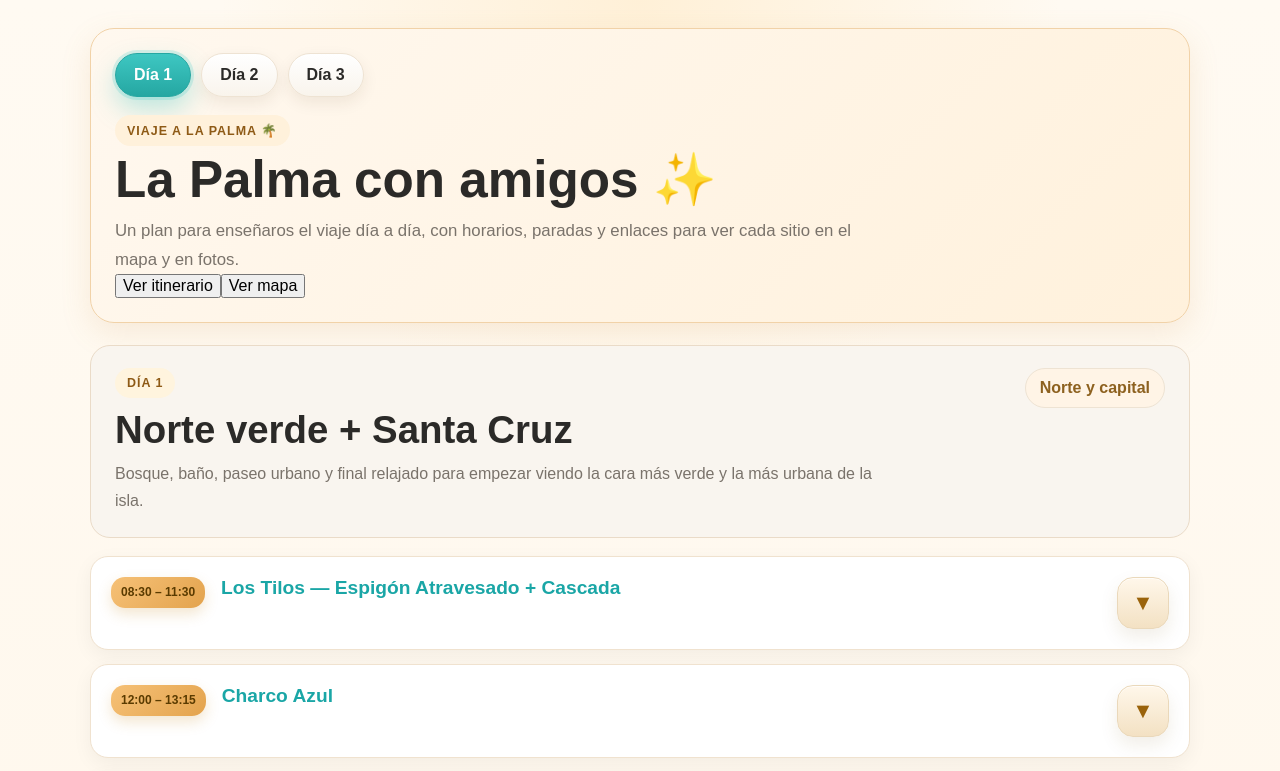
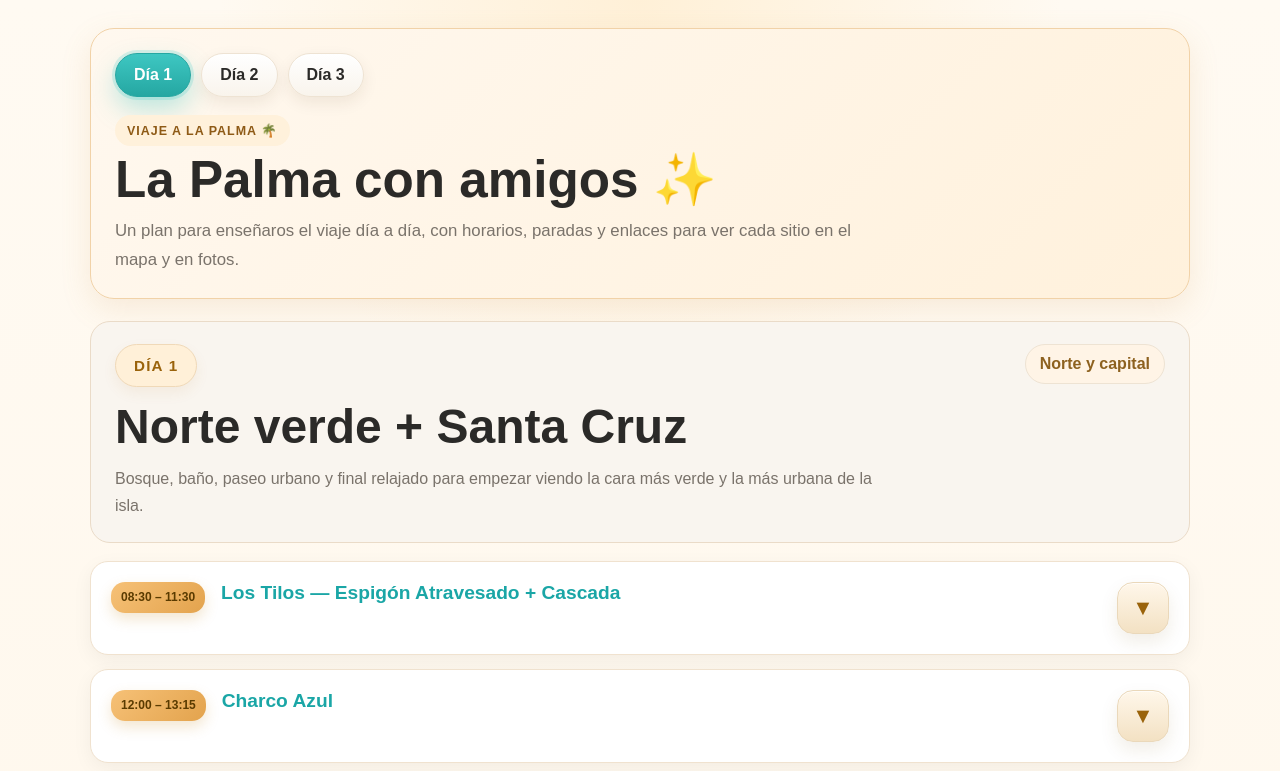
Before and after one commit to aniram115-commits/Viaje-La-Palma, a Next.js app: page / in a window 1280 px wide. Shown: the top 771 px of the page. Built offline with nearby package versions, Linux system fonts and the light colour scheme.

Commit message:
Add files via upload

```diff
--- a/app/globals.css
+++ b/app/globals.css
@@ -92,7 +92,13 @@ button {
 }
 
 .eyebrow.soft {
-  background: #fff4de;
+  background: #fff0d8;
+  color: #9a630b;
+  font-size: 0.95rem;
+  font-weight: 800;
+  padding: 12px 18px;
+  border: 1px solid #f0d9b8;
+  box-shadow: 0 6px 14px rgba(180, 120, 40, 0.08);
 }
 
 .day-tabs {
@@ -151,8 +157,9 @@ button {
 }
 
 .day-summary h2 {
-  margin: 10px 0 8px;
-  font-size: clamp(1.5rem, 3vw, 2.4rem);
+  margin: 14px 0 12px;
+  font-size: clamp(2rem, 4vw, 3rem);
+  line-height: 1.08;
 }
 
 .day-summary p {
--- a/app/page.tsx
+++ b/app/page.tsx
@@ -45,10 +45,6 @@ const [openStopName, setOpenStopName] = useState("");
   para ver cada sitio en el mapa y en fotos.
 </p>
 
-<div className="hero-actions">
-  <button className="primary-btn">Ver itinerario</button>
-  <button className="secondary-btn">Ver mapa</button>
-</div>
       </section>
 
       <section className="day-summary">
```
